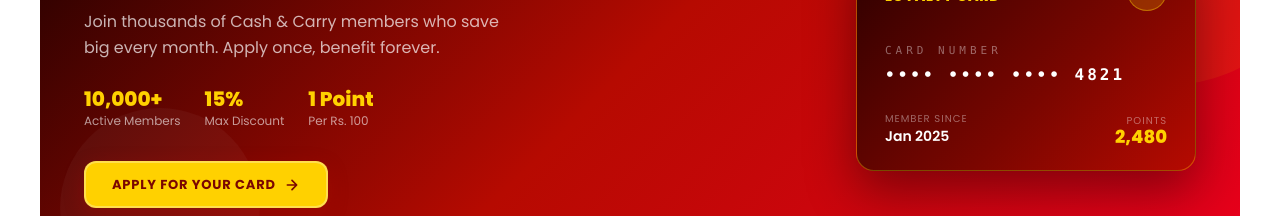
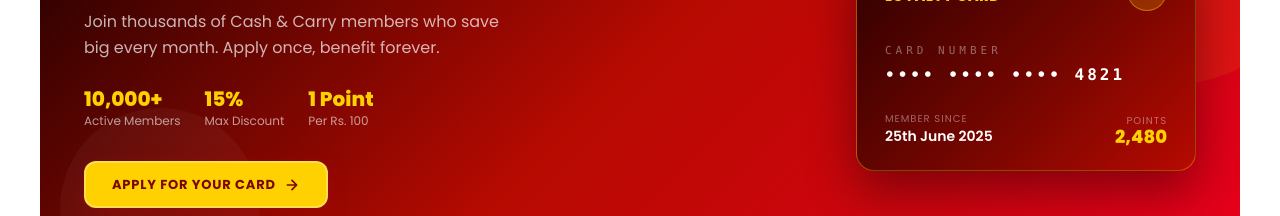
Before and after one commit to Valuemax-Carry/value-max, a Next.js app: page / in a window 1280 px wide. Shown: the part 3180-3396 px from the top of the page. Built offline with nearby package versions, Linux system fonts and the light colour scheme.

Commit message:
making update in loyalty card

```diff
--- a/components/landing/Deals.js
+++ b/components/landing/Deals.js
@@ -391,7 +391,7 @@ export default function Deals() {
                       <div className="flex items-end justify-between">
                         <div>
                           <p className="text-white/40 text-[10px] uppercase tracking-widest">Member Since</p>
-                          <p className="text-white font-semibold text-sm">Jan 2025</p>
+                          <p className="text-white font-semibold text-sm">25th June 2025</p>
                         </div>
                         <div className="text-right">
                           <p className="text-white/40 text-[10px] uppercase tracking-widest">Points</p>
```
